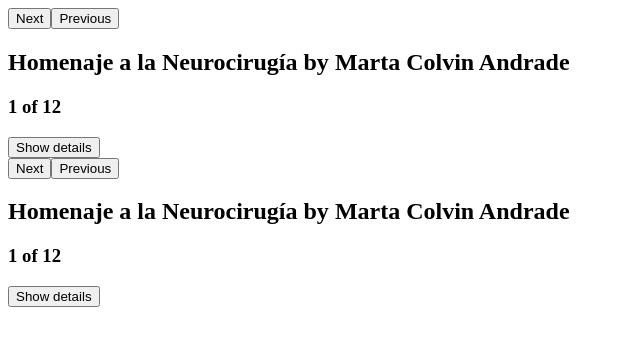
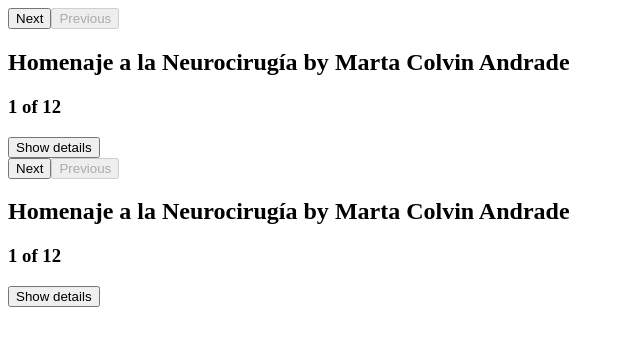
Before and after one commit to sarthak-negi22/100daysReact, a React (Create React App) app: page / in a window 1280 px wide. Shown: the top 346 px of the page, without its empty margins (0-640 px from the left). Built offline with nearby package versions, Linux system fonts and the light colour scheme.

Commit message:
final commit in useState

```diff
--- a/src/State.js
+++ b/src/State.js
@@ -5,11 +5,18 @@ function MultipleStates() {
     const [index, setIndex] = useState(0);
     const [showMore, setShowMore] = useState(false);
 
+    let next = index < sculptureList.length - 1;
+    let prev = index > 0;
+
     function handleNextClick() {
+
+        if(next)
         setIndex(index + 1);
     }
 
     function handlePrevClick() {
+
+        if(prev)
         setIndex(index - 1);
     }
 
@@ -21,11 +28,11 @@ function MultipleStates() {
 
     return (
         <>
-            <button onClick = { handleNextClick }>
+            <button onClick = { handleNextClick } disabled = { !next }>
                 Next
             </button>
 
-            <button onClick = { handlePrevClick }>
+            <button onClick = { handlePrevClick } disabled = { !prev }>
                 Previous
             </button>
 
```
